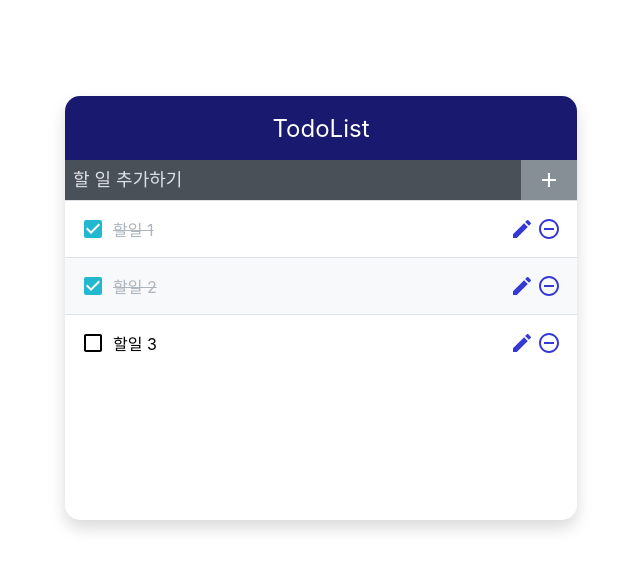
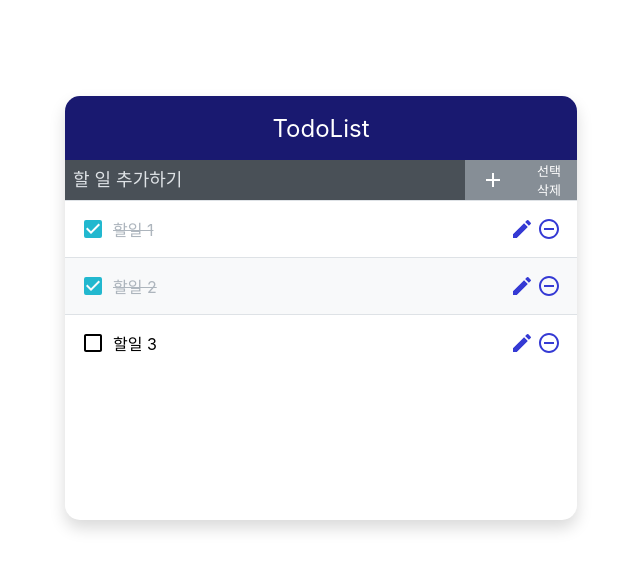
Before and after one commit to yeeun-b/React-Project, a React (Create React App) app: page /todolist in a window 1280 px wide. Shown: the top 570 px of the page, without its empty margins (319-959 px from the left). Built offline with nearby package versions, Linux system fonts and the light colour scheme.

Commit message:
1005 선택삭제 버튼 추가

```diff
--- a/src/todolist/TodoInsert.css
+++ b/src/todolist/TodoInsert.css
@@ -31,3 +31,6 @@
 .TodoInsert button:hover{
     background: #adb5bd;
 }
+.ButtonSelDel span{
+    font-size: 13px;
+}
--- a/src/todolist/TodoInsert.js
+++ b/src/todolist/TodoInsert.js
@@ -30,6 +30,9 @@ const TodoInsert =({onInsert})=>{ // TodoList에서 TodoInsert에 넣어준 onIn
             <button type='submit' className='ButtonTodoInsert'>
                 <MdAdd />
             </button>
+            <button type='button' className='ButtonSelDel'>
+                <span>선택<br/>삭제</span>
+            </button>
         </form>
     );
 };
```
